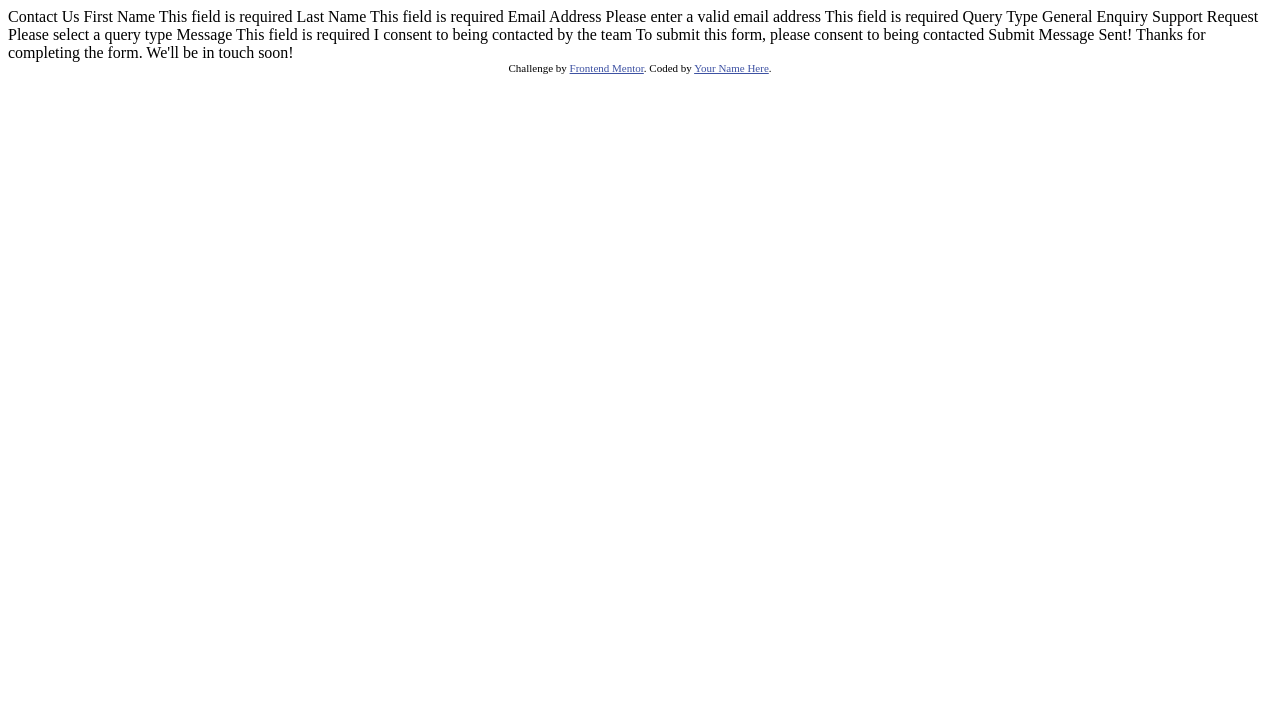
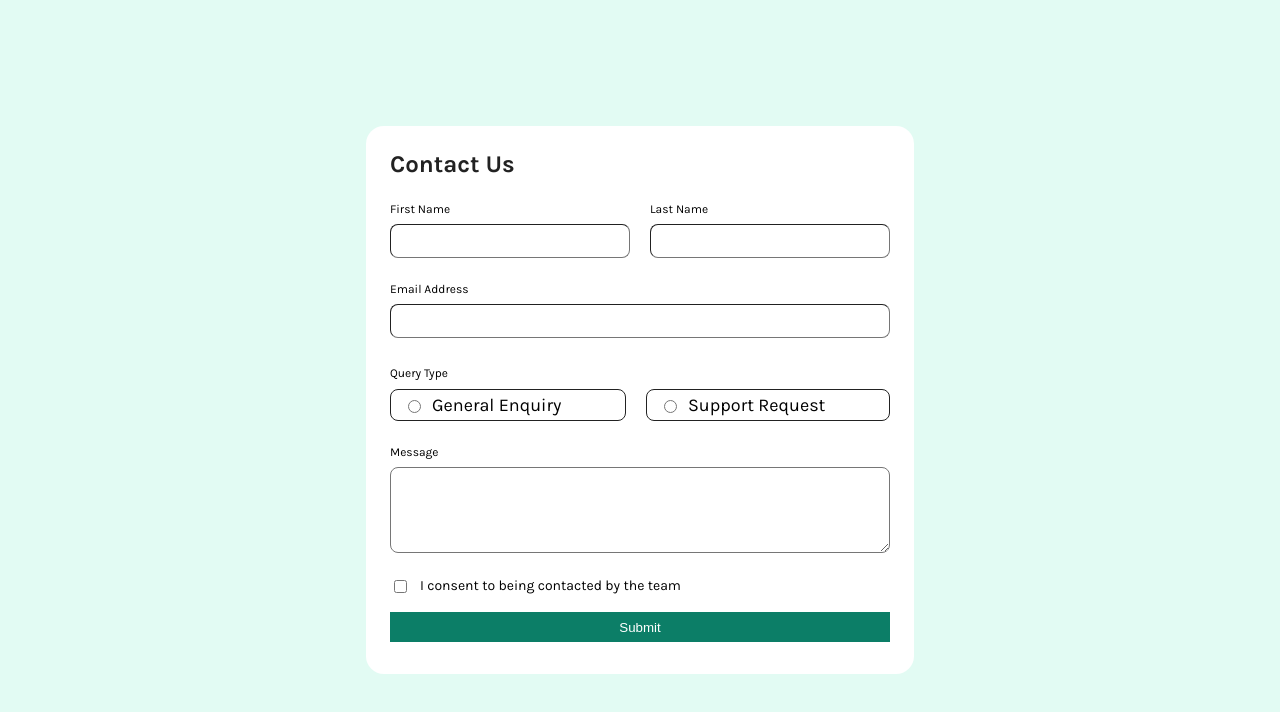
Before and after one commit to cw-aditya/contact-form-training, a plain HTML site: page index.html in a window 1280 px wide. Drawn offline with Linux system fonts and the light colour scheme.

Commit message:
frontend done

```diff
--- a/index.html
+++ b/index.html
@@ -1,22 +1,32 @@
 <!DOCTYPE html>
 <html lang="en">
+
 <head>
   <meta charset="UTF-8">
-  <meta name="viewport" content="width=device-width, initial-scale=1.0"> <!-- displays site properly based on user's device -->
+  <meta name="viewport" content="width=device-width, initial-scale=1.0">
+  <!-- displays site properly based on user's device -->
 
   <link rel="icon" type="image/png" sizes="32x32" href="./assets/images/favicon-32x32.png">
+  <link rel="stylesheet" href="styles/index.css">
+  <script src="scripts/index.js"></script>
 
   <title>Frontend Mentor | Contact form</title>
 
   <!-- Feel free to remove these styles or customise in your own stylesheet 👍 -->
   <style>
-    .attribution { font-size: 11px; text-align: center; }
-    .attribution a { color: hsl(228, 45%, 44%); }
+    .attribution {
+      font-size: 11px;
+      text-align: center;
+    }
+
+    .attribution a {
+      color: hsl(228, 45%, 44%);
+    }
   </style>
 </head>
+
 <body>
-
-  Contact Us
+  <!-- Contact Us
 
   First Name
   This field is required
@@ -43,10 +53,86 @@
 
   Message Sent!
   Thanks for completing the form. We'll be in touch soon!
-
   <div class="attribution">
     Challenge by <a href="https://www.frontendmentor.io?ref=challenge">Frontend Mentor</a>.
     Coded by <a href="#">Your Name Here</a>.
   </div>
+  -->
+
+  <main>
+    <div class="title">Contact Us</div>
+
+    <form>
+      <div class="form-row">
+        <div class="row-h">
+          <div class="item">
+            <span class="row-label">First Name</span>
+            <input type="text" name="first_name" class="hov text-input">
+            <span class="form-error" id="first_name"></span>
+          </div>
+          <div class="item">
+            <span class="row-label">Last Name</span>
+            <input type="text" name="last_name" class="hov text-input">
+            <span class="form-error" id="last_name"></span>
+          </div>
+        </div>
+      </div>
+
+      <div class="form-row">
+        <div class="row-h">
+          <div class="item">
+            <span class="row-label">Email Address</span>
+            <input type="text" name="email" class="hov text-input">
+            <span class="form-error" id="email"></span>
+          </div>
+        </div>
+      </div>
+
+      <div class="form-row">
+        <span class="row-label">Query Type</span>
+        <div class="row-h">
+          <div class="radio-item" id="GE">
+            <input type="radio" name="query_type"  value="General Enquiry">
+            <span class="radio-label" >General Enquiry</span>
+          </div>
+          <div class="radio-item" id="SR">
+            <input type="radio" name="query_type"  value="General Enquiry">
+            <span class="radio-label" >Support Request</span>
+          </div>
+        </div>
+        <span class="form-error" id="query_type"></span>
+      </div>
+
+      <div class="form-row">
+        <div class="row-h">
+          <div class="item">
+            <span class="row-label">Message</span>
+            <textarea name="message" class="hov textarea-input" rows="4"></textarea>
+            <span class="form-error" id="message"></span>
+          </div>
+        </div>
+      </div>
+
+      <div class="form-row">
+        <div class="row-h-consent">
+          <input type="checkbox" name="consent" id="consent" class="hov checkbox-input">
+          <span class="checkbox-label">I consent to being contacted by the team</span>
+        </div>
+        <span class="form-error" id="message"></span>
+      </div>
+
+      <div class="form-row">
+        <div class="row-h">
+          <input type="button" value="Submit" class="submit-btn">
+        </div>
+      </div>
+
+
+    </form>
+
+
+  </main>
+
 </body>
+
 </html>
--- /dev/null
+++ b/styles/index.css
@@ -0,0 +1,131 @@
+@font-face {
+    font-family: 'Karla-Variable';
+    src: url('../assets/fonts/Karla-VariableFont_wght.ttf');
+}
+
+body {
+    background-color: rgb(226, 251, 243);
+    font-family: Karla-Variable;
+
+
+}
+
+main {
+    align-self: center;
+    background-color: white;
+    border-radius: 18px;
+    padding: 24px;
+    width: 500px;
+    height: 500px;
+    position: absolute;
+    top: 50%;
+    left: 50%;
+    transform: translate(-50%, -50%);
+
+}
+
+.title {
+    color: rgb(34, 34, 34);
+    font-size: 24px;
+    font-weight: bold;
+    margin-bottom: 24px;
+}
+
+.row-label {
+    font-size: 12px;
+    margin-bottom: 8px;
+}
+
+.radio-label {
+    font-size: 18px;
+    margin-left: 8px;
+}
+
+.checkbox-label {
+    font-size: 14px;
+    text-align: center;
+}
+
+.form-row {
+    margin-bottom: 16px;
+}
+
+.row-h {
+    display: flex;
+    gap: 20px;
+}
+.row-h-consent {
+    display: flex;
+    gap: 10px;
+}
+
+.item {
+    flex-grow: 1;
+    display: flex;
+    flex-direction: column;
+}
+
+.radio-item {
+    flex-grow: 1;
+    display: flex;
+    border: 1px solid rgb(34, 34, 34);
+    justify-content: start;
+    align-items: center;
+    height: 30px;
+    padding-left: 12px;
+    border-radius: 8px;
+    margin-top: 8px;
+    margin-bottom: 8px;
+
+}
+
+.text-input {
+    border-radius: 8px;
+    height: 30px;
+    border-width: 1px;
+    padding-left: 8px;
+}
+.textarea-input {
+    border-radius: 8px;
+    height: 80px;
+    border-width: 1px;
+    padding-left: 8px;
+}
+
+.submit-btn{
+    background: #0c7e67;
+    color: #fff;
+    border: none;
+    width: 100%;
+    height: 30px;
+}
+
+.form-error {
+    font-size: 12px;
+    margin-top: 8px;
+    color: red;
+}
+
+.error {
+    border-color: red;
+    color: red;
+}
+
+.hov:hover {
+    border-color: #0c7e67;
+}
+
+.selected {
+    background-color: #e0f1e7;
+    border-color: #0c7e67;
+}
+
+
+/* text384646
+#354545
+
+Button
+#0c7d69
+
+Error
+#996265 */
```
Also changed, not shown: scripts/index.js (added).
